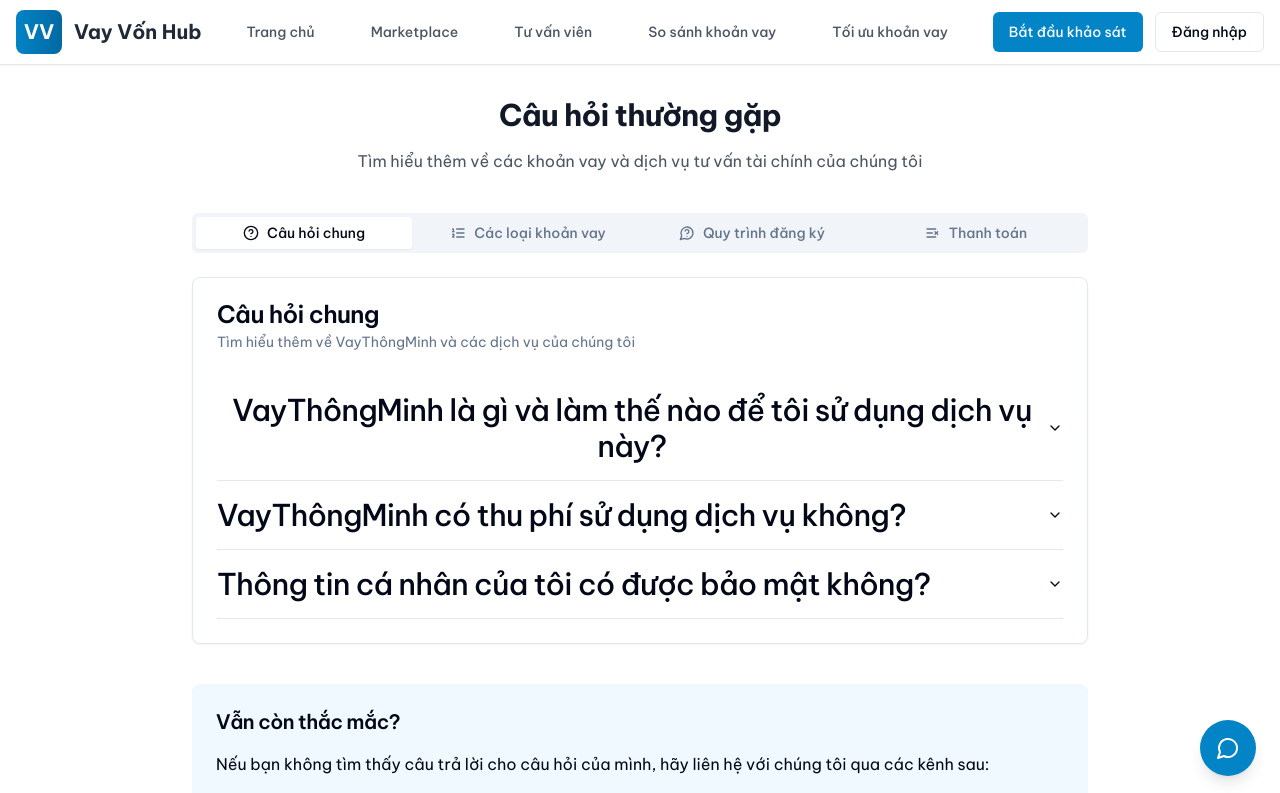
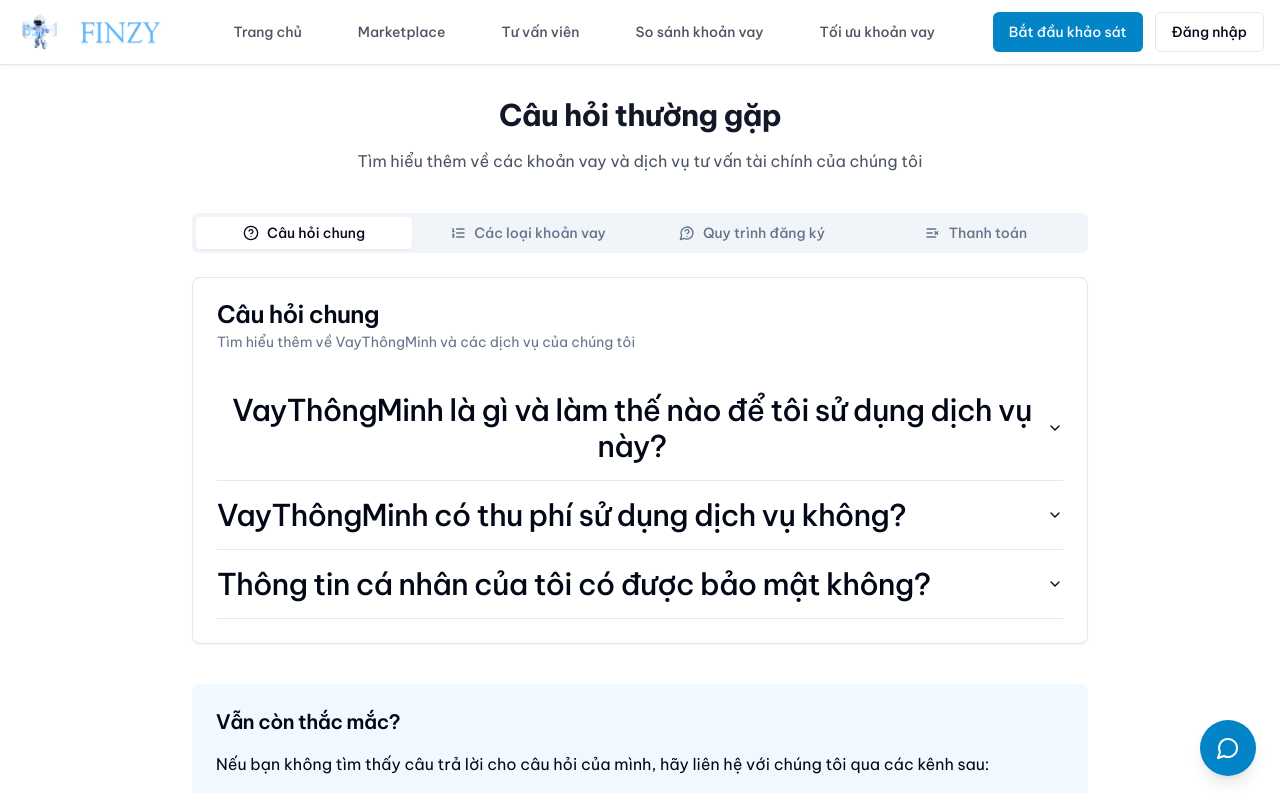
Before and after one commit to ggonevn2t4/vay-thong-minh-viet, a React (Vite) app: page /faq in a window 1280 px wide. Shown: the top 793 px of the page. Built offline with nearby package versions, Linux system fonts and the light colour scheme.

Commit message:
Replace logo in header
Replaced the text logo in the header with the Finzy logo.

```diff
--- a/src/components/layout/Header.tsx
+++ b/src/components/layout/Header.tsx
@@ -25,12 +25,11 @@ const Header = () => {
           <div className="flex items-center justify-between h-16">
             {/* Logo */}
             <Link to="/" className="flex items-center space-x-3">
-              <div className="bg-gradient-to-r from-brand-600 to-brand-700 text-white p-2 rounded-lg">
-                <span className="text-xl font-bold">VV</span>
-              </div>
-              <span className="text-xl font-bold text-gray-800 hidden sm:block">
-                Vay Vốn Hub
-              </span>
+              <img
+                src="/lovable-uploads/bacd1e11-f5c6-45b2-9fdc-cbc95020cecd.png"
+                alt="Finzy Logo"
+                className="h-10 w-auto"
+              />
             </Link>
 
             {/* Desktop Navigation */}
```
Also changed, not shown: public/lovable-uploads/bacd1e11-f5c6-45b2-9fdc-cbc95020cecd.png (added).
